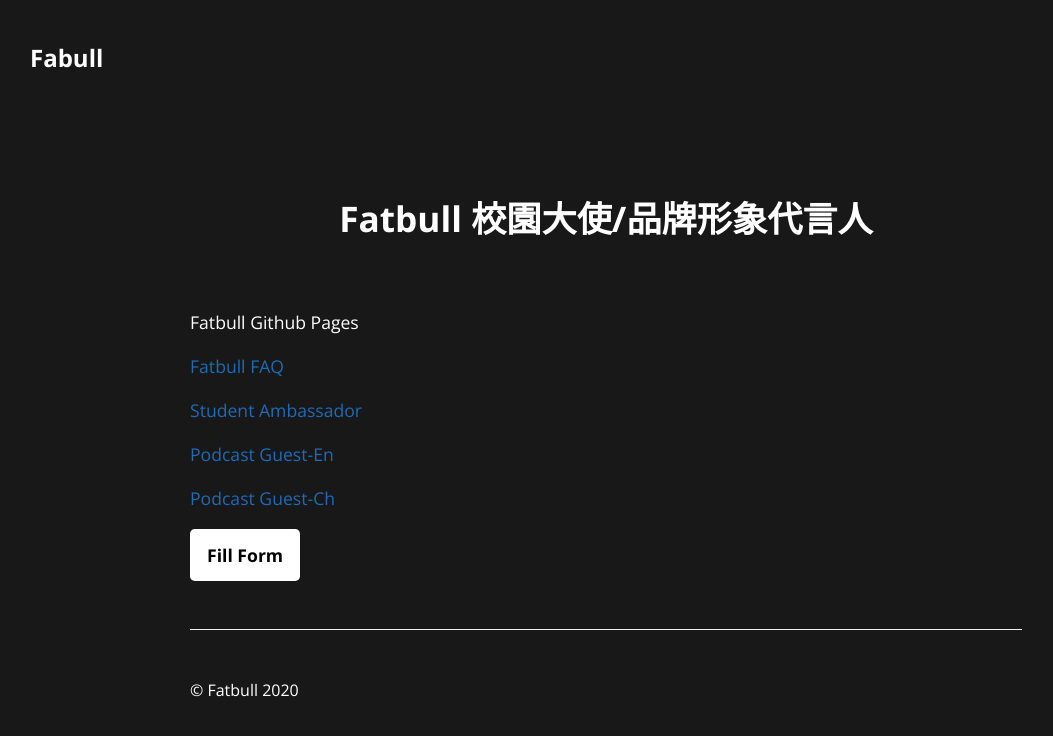
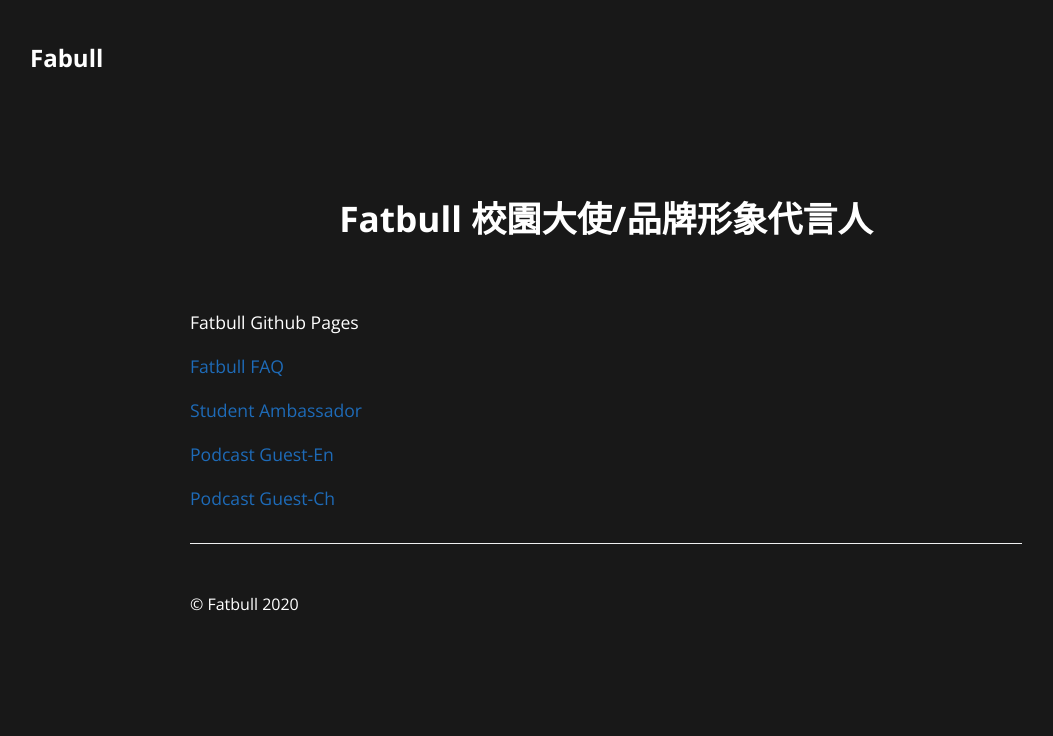
Before and after one commit to FatBullPublic/pages, a Jekyll site: the page built from index.md, in a window 1280 px wide. Shown: the top 736 px of the page, without its empty margins (34-1087 px from the left). Built offline with Jekyll 4.4.1, drawn with Linux system fonts in a browser that asks for light colours.

Commit message:
Fixing Index

```diff
--- a/index.md
+++ b/index.md
@@ -13,5 +13,3 @@ Fatbull Github Pages
 [Podcast Guest-En]({{ site.base }}/pages/podcast-guest-en)
 
 [Podcast Guest-Ch]({{ site.base }}/pages/podcast-guest-ch)
-
-[Fill Form](https://2bs9m2ujxlo.typeform.com/to/ydFDNHbV){: .btn#page-btn}
```
